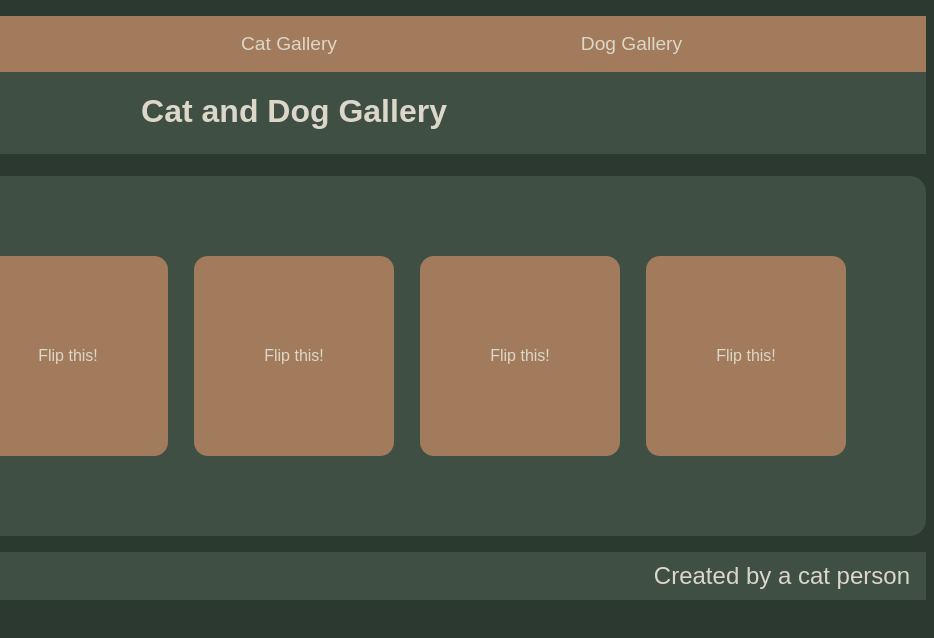
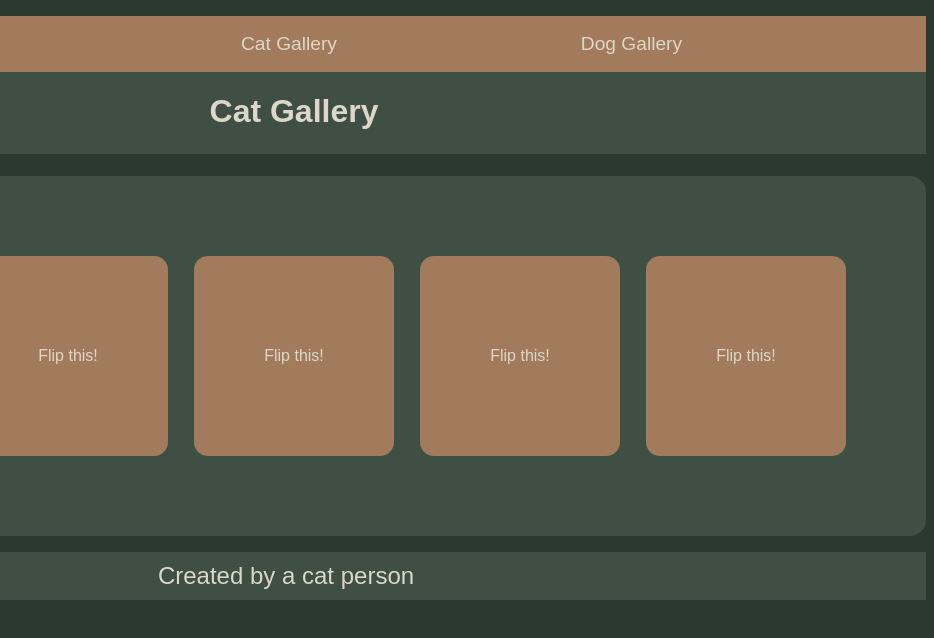
Before and after one commit to NgocPMT/Play-With-CSS, a plain HTML site: page cat-gallery.html in a window 1280 px wide. Shown: the full height of the page, 346-1280 px from the left. Drawn offline with Linux system fonts and the light colour scheme.

Commit message:
change file's name to match its content

```diff
--- a/index.html
+++ b/cat-gallery.html
@@ -3,8 +3,8 @@
   <head>
     <meta charset="UTF-8" />
     <meta name="viewport" content="width=device-width, initial-scale=1.0" />
-    <title>Cat and Dog Gallery</title>
-    <link rel="stylesheet" href="style/style.css" />
+    <title>Cat Gallery</title>
+    <link rel="stylesheet" href="style/cat-gallery.css" />
   </head>
   <body>
     <div class="wrap">
@@ -16,7 +16,7 @@
             <li><a href="#">Dog Gallery</a></li>
           </ul>
         </nav>
-        <h1>Cat and Dog Gallery</h1>
+        <h1>Cat Gallery</h1>
       </header>
       <section id="main">
         <div class="card-container">
--- a/style/style.css
+++ b/style/cat-gallery.css
@@ -52,7 +52,7 @@ h1 {
   height: 200px;
   perspective: 600px;
   transform-style: preserve-3d;
-  transition: all 1s;
+  transition: all 1s ease-in-out;
 }
 
 .card:hover {
@@ -96,6 +96,6 @@ footer {
   font-size: 1.5rem;
 
   display: flex;
-  justify-content: flex-end;
+  justify-content: center;
   align-items: center;
 }
```
